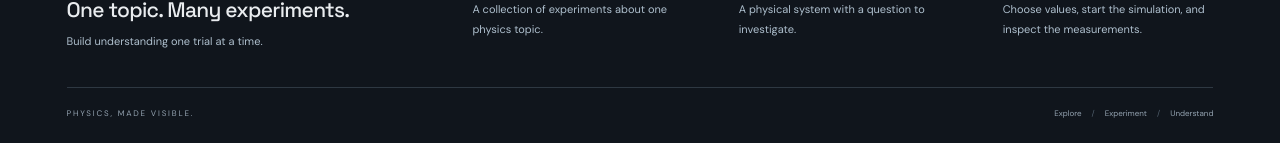
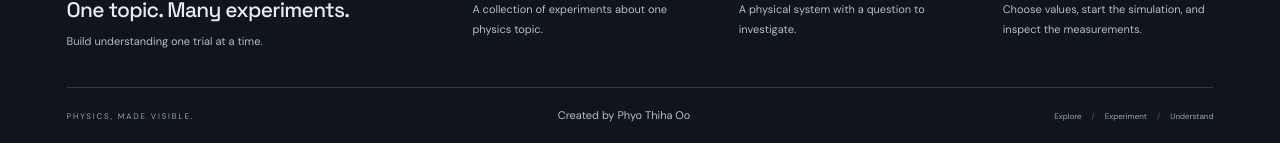
Before and after one commit to PhyoThihaOo32/physics3d-lab, a React (Vite) app: page / in a window 1280 px wide. Shown: the part 907-1050 px from the top of the page. Built offline with nearby package versions, Linux system fonts and the light colour scheme.

Commit message:
Add Phyo Thiha Oo to the site footer

```diff
--- a/src/app/layout/AppShell.tsx
+++ b/src/app/layout/AppShell.tsx
@@ -53,6 +53,7 @@ export function AppShell({
         {children}
         <footer>
           <span>PHYSICS, MADE VISIBLE.</span>
+          <span className="footer-credit">Created by Phyo Thiha Oo</span>
           <span>
             Explore<span className="footer-divider">/</span>Experiment
             <span className="footer-divider">/</span>Understand
--- a/src/app/styles.css
+++ b/src/app/styles.css
@@ -679,6 +679,9 @@ h2 {
 footer {
   border-top: 1px solid #2e3842;
   display: flex;
+  flex-wrap: wrap;
+  align-items: baseline;
+  gap: 8px 16px;
   justify-content: space-between;
   padding: 20px 0 24px;
   font-size: 8px;
@@ -686,6 +689,10 @@ footer {
 }
 footer > span:first-child {
   letter-spacing: 1.8px;
+}
+.footer-credit {
+  font-size: 11px;
+  color: #b2c0cc;
 }
 .footer-divider {
   padding: 0 10px;
```
